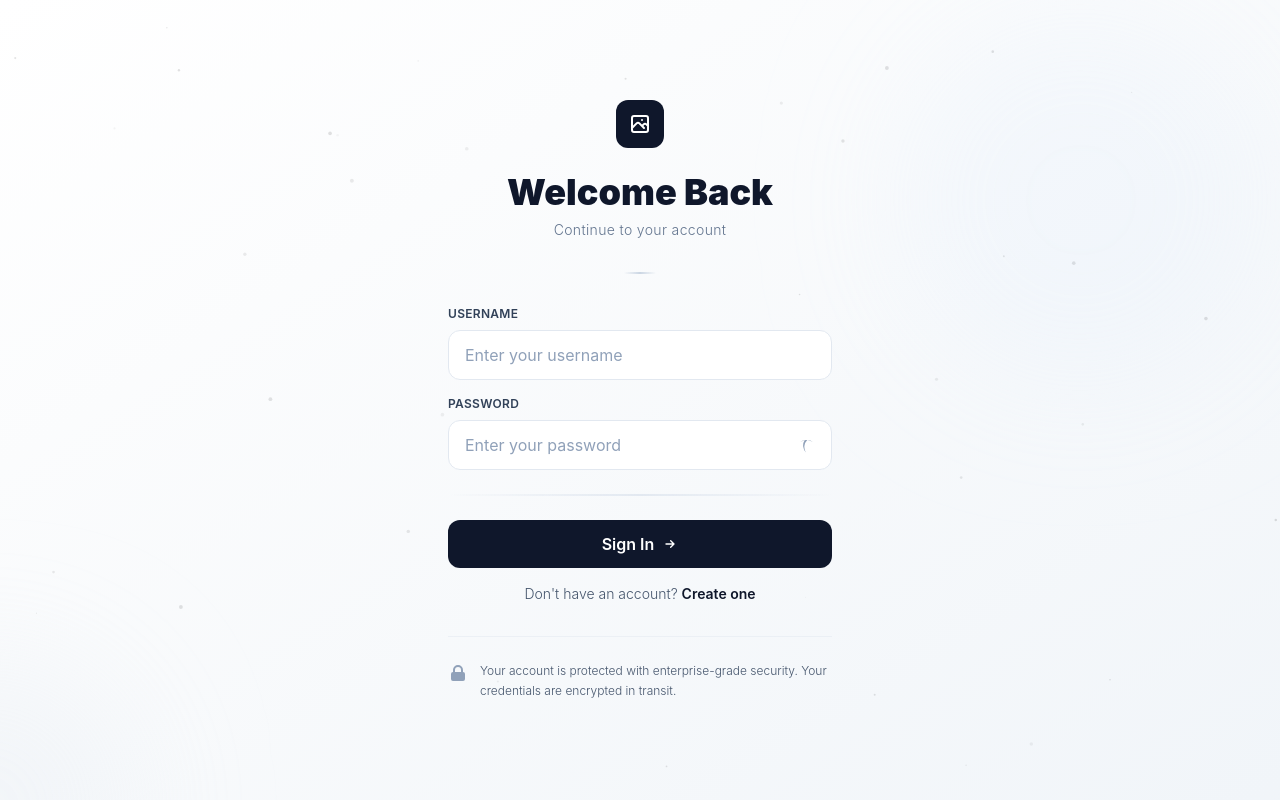
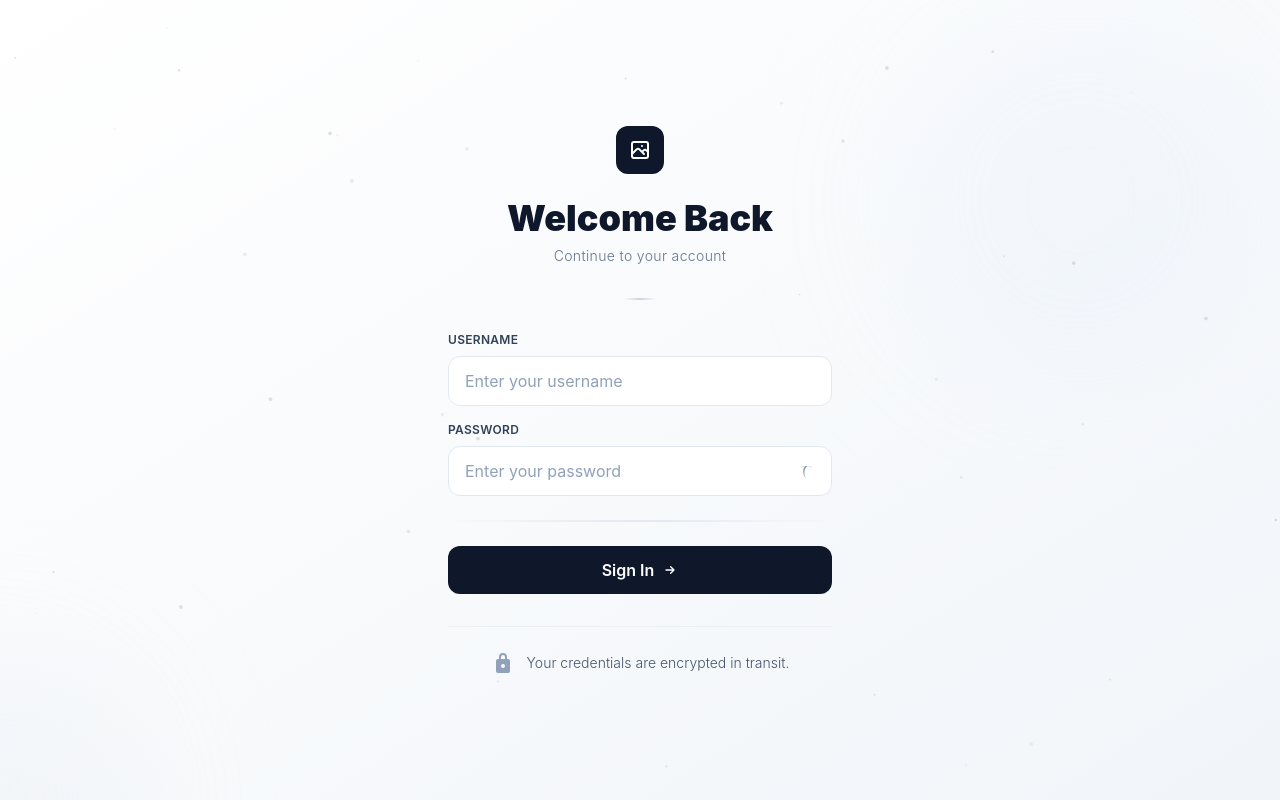
Before and after one commit to nith1n17/photo-sharing-platform, a React app in the folder frontend/: page /login in a window 1280 px wide. Built offline with nearby package versions, Linux system fonts and the light colour scheme; the HTML template or start-up script is replaced by a standard one.

Commit message:
Update authentication and dashboard UI

```diff
--- a/frontend/src/App.jsx
+++ b/frontend/src/App.jsx
@@ -1,7 +1,6 @@
 import { BrowserRouter, Routes, Route } from "react-router-dom";
 import Home from "./pages/Home";
 import Login from "./pages/Login";
-import Register from "./pages/Register";
 import AdminDashboard from "./pages/AdminDashboard";
 import TeamMemberDashboard from "./pages/TeamMemberDashboard";
 import PublicGallery from "./pages/PublicGallery";
@@ -12,7 +11,6 @@ function App() {
       <Routes>
         <Route path="/" element={<Home />} />
         <Route path="/login" element={<Login />} />
-        <Route path="/register" element={<Register />} />
         <Route path="/admin" element={<AdminDashboard />} />
         <Route path="/team" element={<TeamMemberDashboard />} />
         <Route path="/gallery/:galleryToken" element={<PublicGallery />} />
--- a/frontend/src/pages/AdminDashboard.jsx
+++ b/frontend/src/pages/AdminDashboard.jsx
@@ -317,7 +317,7 @@ function AdminDashboard() {
   }
 
   return (
-    <div className="min-h-screen bg-gradient-to-br from-white via-slate-50 to-slate-100 overflow-hidden relative">
+   <div className="min-h-screen bg-gradient-to-br from-slate-50 via-slate-100 to-slate-100 overflow-hidden relative">
       {/* Animated Background Canvas */}
       <canvas
         id="admin-canvas"
--- a/frontend/src/pages/Home.jsx
+++ b/frontend/src/pages/Home.jsx
@@ -1,24 +1,3 @@
-// function Home() {
-//   return (
-//     <div className="min-h-screen flex flex-col items-center justify-center gap-6">
-//       <h1 className="text-4xl font-bold">
-//         Photo Sharing Platform
-//       </h1>
-
-//       <a
-//         href="/login"
-//         className="px-6 py-3 rounded-lg bg-black text-white hover:opacity-80"
-//       >
-//         Login
-//       </a>
-//     </div>
-//   );
-// }
-
-// export default Home;
-
-// ***************************
-
 import { useEffect } from "react";
 
 function Home() {
@@ -156,12 +135,6 @@ function Home() {
               </span>
             </a>
 
-            <a
-              href="/register"
-              className="px-8 py-4 bg-white border border-slate-300 text-slate-900 font-semibold rounded-xl transition-all duration-300 hover:border-slate-900 hover:shadow-lg hover:shadow-slate-900/10 active:scale-95"
-            >
-              Sign Up
-            </a>
           </div>
         </div>
 
--- a/frontend/src/pages/Login.jsx
+++ b/frontend/src/pages/Login.jsx
@@ -1,6 +1,3 @@
-//
-
-// **********************************
 
 import { useState, useEffect } from "react";
 import { useNavigate } from "react-router-dom";
@@ -278,26 +275,22 @@ function Login() {
               </span>
             </button>
 
-            {/* Sign Up Link */}
-            <p className="text-center text-sm text-slate-600 font-light">
-              Don't have an account?{" "}
-              <a
-                href="/register"
-                className="font-semibold text-slate-900 hover:text-blue-600 transition-colors duration-200"
-              >
-                Create one
-              </a>
-            </p>
+
           </form>
 
           {/* Security Info */}
-          <div className="mt-8 pt-6 border-t border-slate-200/50">
-            <div className="flex items-start gap-3 text-xs text-slate-600">
-              <svg className="w-5 h-5 text-slate-400 flex-shrink-0 mt-0.5" fill="currentColor" viewBox="0 0 20 20">
-                <path fillRule="evenodd" d="M5 9V7a5 5 0 0110 0v2a2 2 0 012 2v5a2 2 0 01-2 2H5a2 2 0 01-2-2v-5a2 2 0 012-2zm8-2v2H7V7a3 3 0 016 0z" clipRule="evenodd" />
-              </svg>
-              <p className="font-light leading-relaxed">
-                Your account is protected with enterprise-grade security. Your credentials are encrypted in transit.
+          <div className="mt-8 pt-6 border-t border-slate-200/50 flex justify-center">
+            <div className="flex items-center justify-center gap-3 text-center">
+              <svg
+                  className="w-6 h-6 text-slate-400 flex-shrink-0"
+                  fill="currentColor"
+                  viewBox="0 0 24 24"
+                >
+                  <path d="M17 8h-1V6a4 4 0 00-8 0v2H7a2 2 0 00-2 2v10a2 2 0 002 2h10a2 2 0 002-2V10a2 2 0 00-2-2zm-5 9a2 2 0 110-4 2 2 0 010 4zm2-9h-4V6a2 2 0 114 0v2z" />
+                </svg>
+
+              <p className="text-sm text-slate-600 font-light">
+                Your credentials are encrypted in transit.
               </p>
             </div>
           </div>
```
Also changed, not shown: 1 other file (tests, documents, lock files or other folders).
